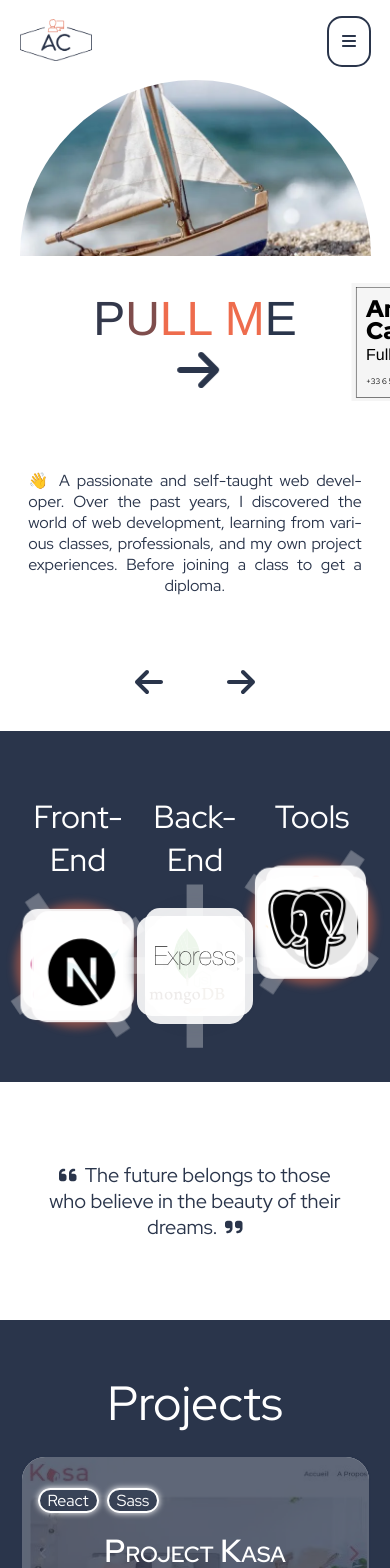
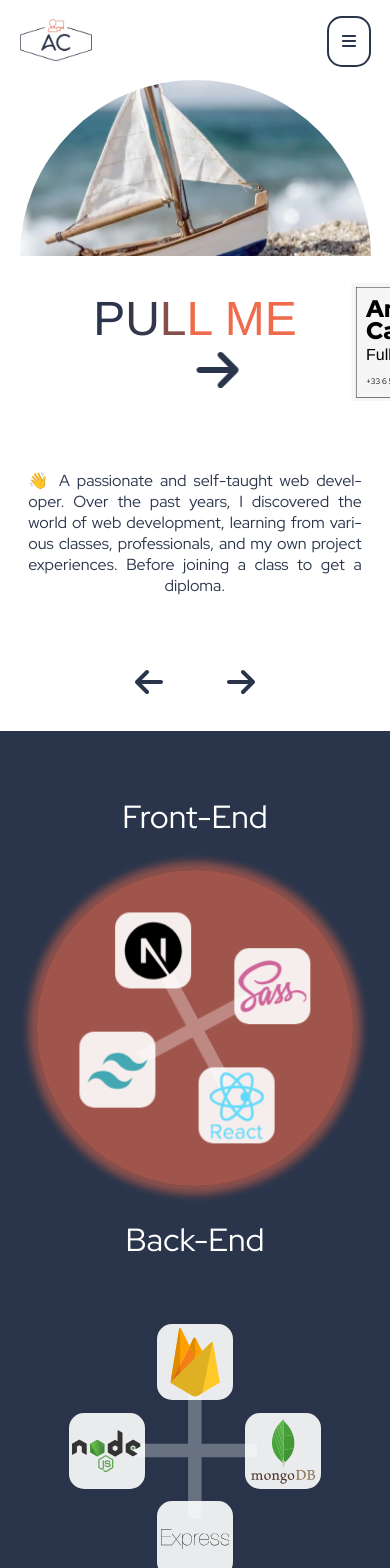
Before and after one commit to Nubunduram/Nubunduram.github.io, a React (Vite) app: page / in a window 390 px wide. Shown: the top 1568 px of the page. Built offline with nearby package versions, Linux system fonts and the light colour scheme.

Commit message:
feat: Added Animations/interactions on skills and Header with responsive

```diff
--- a/src/components/Home/HomeHeader/VisitCard.tsx
+++ b/src/components/Home/HomeHeader/VisitCard.tsx
@@ -18,7 +18,7 @@ const VisitCard = () => {
                     <li>caron.antoine.pro@gmail.com</li>
                 </ul>
                 <img className="card__logo" width={72} height={41} src="/assets/logo-light.png" />
-                <p className="card__resume">Download Resume</p>
+                <a href="/assets/CV_ENG_2705.pdf" className="card__resume" download>Download Resume</a>
             </div>
         </motion.div>
     )
--- a/src/components/Home/HomeHeader/_VisitCard.scss
+++ b/src/components/Home/HomeHeader/_VisitCard.scss
@@ -53,7 +53,6 @@
             top: 0;
             right: 0;
             margin: $card-padding;
-            cursor: pointer;
         }
 
         &__resume {
--- a/src/components/Home/Skills/_Skills.scss
+++ b/src/components/Home/Skills/_Skills.scss
@@ -5,10 +5,53 @@
 @include box-shadow-glow(default-blue, $default-blue);
 @include box-shadow-glow(default-red, $default-red);
 
+$li-width: 76px;
+$cross-font-size: 330px;
+$stack-font-size: 0.9rem;
+$template-column: 1fr 1fr 1fr;
+
+@mixin circle-li-position($index, $li-width) {
+    @if $index ==1 {
+        top: 10%;
+        left: calc(50% - #{$li-width} / 2);
+    }
+
+    @else if $index ==2 {
+        left: 10%;
+        top: calc(50% - #{$li-width} / 2);
+    }
+
+    @else if $index ==3 {
+        right: 10%;
+        top: calc(50% - #{$li-width} / 2);
+    }
+
+    @else if $index ==4 {
+        bottom: 10%;
+        left: calc(50% - #{$li-width} / 2);
+    }
+}
+
+@mixin circle-shadow-style($background-color, $animation) {
+    background-color: $background-color;
+    position: relative;
+    z-index: 1;
+    animation: $animation 10s infinite;
+
+    &:active .circle {
+        animation: rotation 15s infinite linear;
+
+        li {
+            animation: opposite-rotation 15s infinite linear;
+        }
+    }
+}
+
+@mixin skill-section-styles($li-width, $cross-font-size, $stack-font-size, $template-column) {
     .skills-section {
         background-color: $default-blue;
         color: $default-white;
-    padding: 64px 0;
+        padding: 32px 0 64px 0;
         text-align: center;
 
         h2 {
@@ -16,13 +59,13 @@
         }
 
         h3 {
-        margin-bottom: 32px;
+            margin: 32px 0;
         }
 
         .skills-grid {
             @include general-width-setter;
             @include grid-content-center;
-        grid-template-columns: 1fr 1fr 1fr;
+            grid-template-columns: $template-column;
         }
 
         .circle-shadow {
@@ -33,7 +76,7 @@
             color: $default-white;
 
             &:active {
-            position: absolute;
+                position: relative;
                 cursor: grabbing;
                 z-index: 2;
             }
@@ -48,25 +91,13 @@
                     z-index: 5;
                     cursor: initial;
                     position: absolute;
+                    width: $li-width;
+                    height: $li-width;
 
-                &:nth-child(1) {
-                    top: 10%;
-                    left: calc(50% - 50px)
+                    @for $i from 1 through 4 {
+                        &:nth-child(#{$i}) {
+                            @include circle-li-position($i, $li-width);
                         }
-
-                &:nth-child(2) {
-                    left: 10%;
-                    top: calc(50% - 50px);
-                }
-
-                &:nth-child(3) {
-                    right: 10%;
-                    top: calc(50% - 50px);
-                }
-
-                &:nth-child(4) {
-                    bottom: 10%;
-                    left: calc(50% - 50px)
                     }
 
                     div {
@@ -74,8 +105,13 @@
                         @include grid-items-center;
                         border-radius: $medium-radius;
                         background-color: rgba($default-white, 0.9);
-                    width: 100px;
-                    height: 100px;
+                        width: 100%;
+                        height: 100%;
+
+                        svg {
+                            width: 90%;
+                            height: 90%;
+                        }
 
                         p {
                             width: inherit;
@@ -88,6 +124,7 @@
                             top: 0;
                             left: 0;
                             transition: 0.2s;
+                            font-size: $stack-font-size;
                         }
 
                         &:hover p {
@@ -104,35 +141,48 @@
                     top: 50%;
                     left: 50%;
                     transform: translate(-50%, -50%);
-                font-size: 400px;
+                    font-size: $cross-font-size;
                     font-weight: 100;
                 }
-
             }
         }
 
         .back-end .circle-shadow {
-        background-color: rgba($default-blue, 0.7);
-        position: relative;
-        z-index: 1;
-        animation: box-shadow-glow-default-blue 10s infinite;
+            @include circle-shadow-style(rgba($default-blue, 0.7), box-shadow-glow-default-blue);
+        }
 
-        &:active {
-            .circle {
-                animation: rotation 15s infinite linear;
+        .front-end .circle-shadow {
+            @include skill-circle($color: $default-red, $animation: box-shadow-glow-default-red, $direction: right);
+        }
 
-                li {
-                    animation: opposite-rotation 15s infinite linear;
-                }
+        .tools .circle-shadow {
+            @include skill-circle($color: $default-red, $animation: box-shadow-glow-default-red, $direction: left);
         }
     }
 }
 
-    .front-end .circle-shadow {
-        @include skill-circle($color: $default-red, $animation: box-shadow-glow-default-red, $direction: right)
+@mixin responsive-skill-section-styles {
+    @include skill-section-styles($li-width, $cross-font-size, $stack-font-size, 1fr);
+
+    @media screen and (min-width: 425px) {
+        @include skill-section-styles(100px, 400px, 1rem, 1fr);
     }
 
-    .tools .circle-shadow {
-        @include skill-circle($color: $default-red, $animation: box-shadow-glow-default-red, $direction: left)
+    @media screen and (min-width: 600px) {
+        @include skill-section-styles(46px, 250px, 0.6rem, $template-column);
+    }
+
+    @media screen and (min-width: 768px) {
+        @include skill-section-styles(60px, 360px, 0.8rem, $template-column);
+    }
+
+    @media screen and (min-width: 1024px) {
+        @include skill-section-styles($li-width, 425px, $stack-font-size, $template-column);
+    }
+
+    @media screen and (min-width: 1440px) {
+        @include skill-section-styles(100px, 400px, 1rem, $template-column);
     }
 }
+
+@include responsive-skill-section-styles;
```
Also changed, not shown: 1 other file (tests, documents, lock files or other folders). Lines whose indentation alone changed are shown as unchanged.
